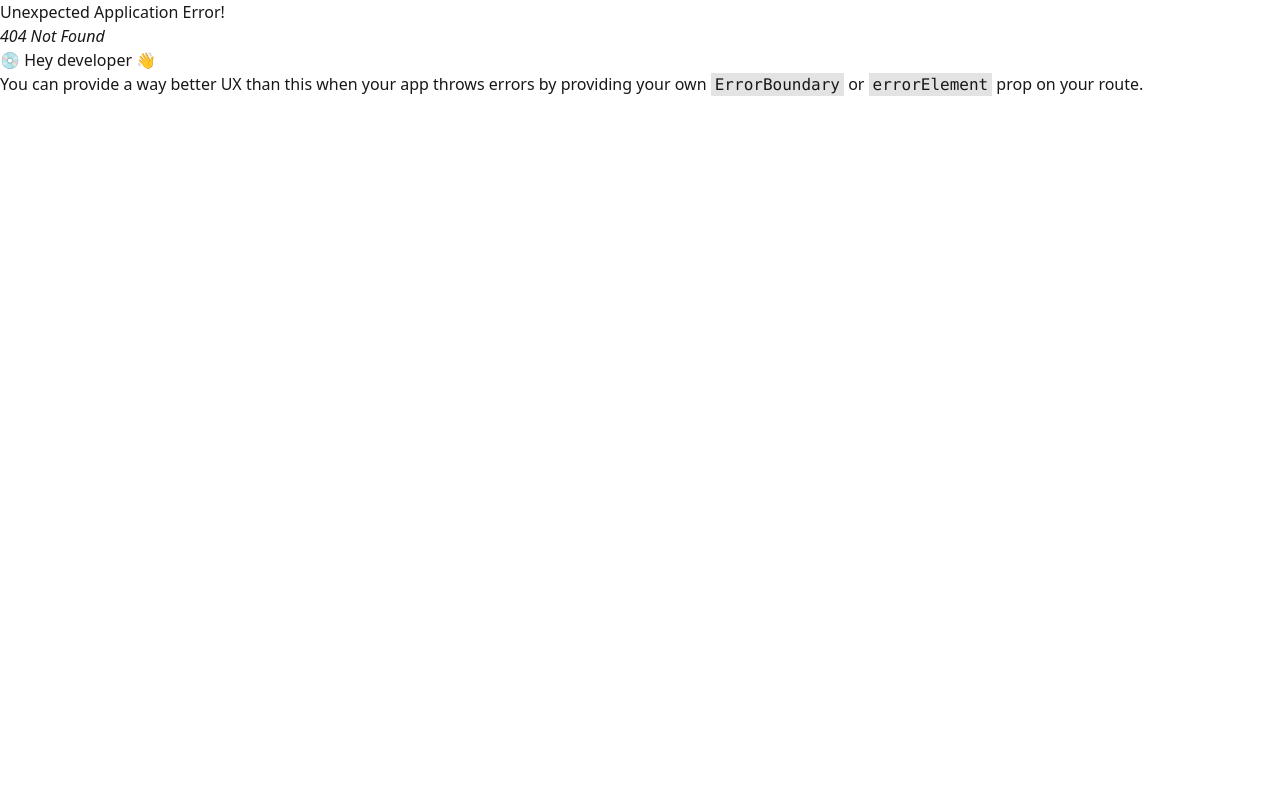
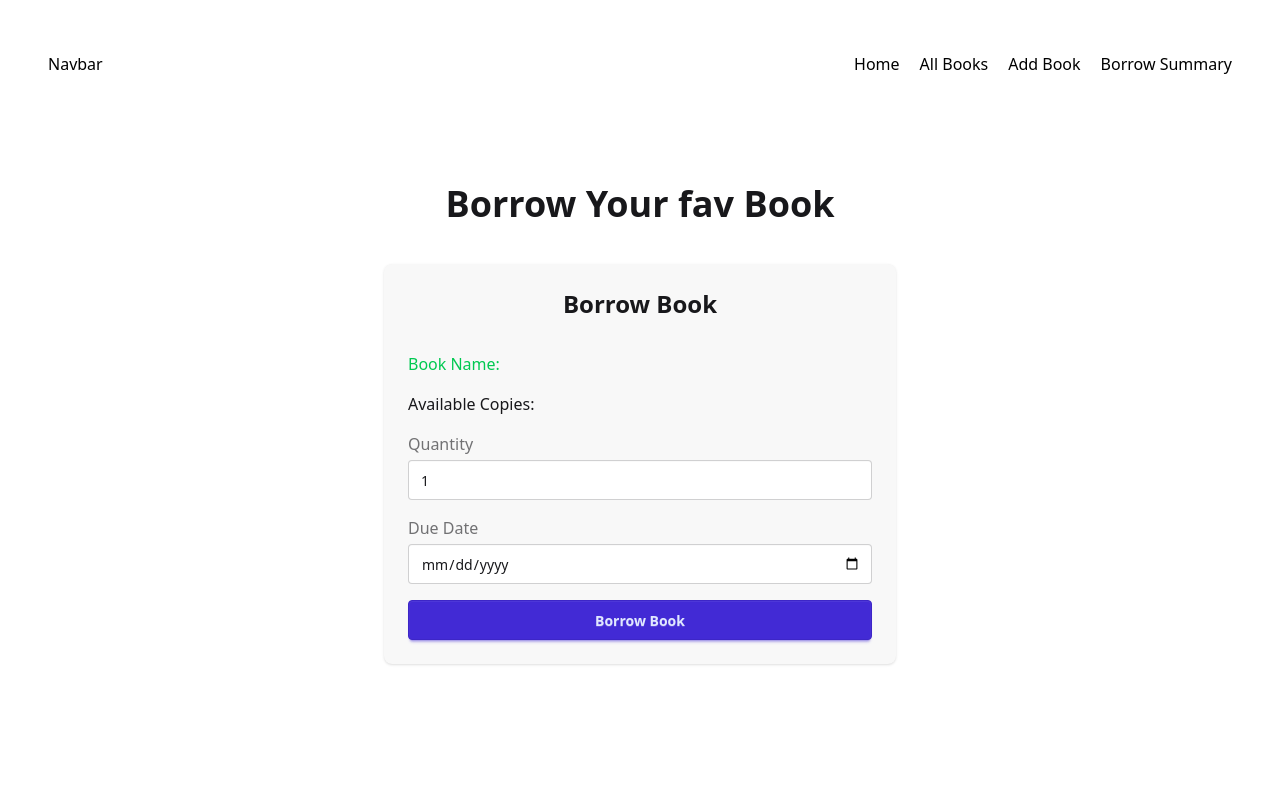
Before and after one commit to nodeNINJAr/B5-A4, a React (Vite) app: page /borrow/1 in a window 1280 px wide. Before the commit this address had no page. Shown: the top 800 px of the page. Built offline with nearby package versions, Linux system fonts and the light colour scheme.

Commit message:
borrow-form-added

```diff
--- a/src/components/modules/actionComp/ActionComp.tsx
+++ b/src/components/modules/actionComp/ActionComp.tsx
@@ -10,8 +10,7 @@ const ActionComp = ({ bookData }: { bookData: IBook }) => {
 const [deleteItem, {isLoading,isSuccess}] = useDeleteBookMutation()
 
 
-
-//
+// handle delete
  const handleDelete = (bool:boolean)=>{
          console.log(bool);
           if(bool===true){
@@ -31,7 +30,7 @@ const [deleteItem, {isLoading,isSuccess}] = useDeleteBookMutation()
           <DeleteModal handleDelete={handleDelete} isLoading={isLoading} isSuccess={isSuccess} />
           <button className="cursor-pointer" onClick={()=>handleUpdate(bookData?._id)}></button>
           <Link to={`/edit-book/${bookData._id}`} state={{initialData:bookData}}><CircleFadingArrowUp className="text-green-500" /></Link>
-          <button className="btn btn-primary">Borrow<DiamondPlus className="w-6" /></button>
+          <Link className="btn btn-primary" to={`/borrow/${bookData._id}`} state={{initialData:{title:bookData?.title, copies:bookData?.copies}}}>Borrow<DiamondPlus className="w-6" /></Link>
     </div>
   )
 }
--- /dev/null
+++ b/src/components/modules/form/BorrowBookForm.tsx
@@ -0,0 +1,102 @@
+import { useForm, type FieldValues, type SubmitHandler } from 'react-hook-form';
+import { useBorrowBookMutation } from '../../../redux/api/bookApi';
+import { Loader2 } from 'lucide-react';
+import { useLocation, useNavigate } from 'react-router';
+import type { IBorrow } from '../../../types';
+
+
+//
+const BorrowBookForm = ({ bookId }: IBorrow) => {
+
+    //
+  const {
+    register,
+    handleSubmit,
+    reset,
+    formState: { errors },
+  } = useForm({
+    defaultValues: {
+      quantity: 1,
+      dueDate: '',
+    },
+  });
+
+  //
+  const [borrowBook, { isLoading }] = useBorrowBookMutation();
+  // location
+  const {state} = useLocation();
+  const navigate = useNavigate();
+
+
+
+
+
+//
+  const onSubmit:SubmitHandler<FieldValues> = async (data) => {
+    //
+    try {
+      const payload = {
+        ...data,
+        quantity: parseInt(data.quantity),
+        book: bookId,
+      };
+      await borrowBook(payload).unwrap();
+      alert('Book borrowed successfully!');
+      reset();
+      navigate("/borrow-summary")
+    } catch (err) {
+      console.error(err);
+      alert('Failed to borrow book');
+    }
+  };
+
+  //
+  return (
+    <form onSubmit={handleSubmit(onSubmit)} className="max-w-lg mx-auto p-6 bg-base-200 rounded-lg shadow">
+      <h2 className="text-2xl font-bold mb-8 text-center">Borrow Book</h2>
+
+      {/* title */}
+      <div className="form-control mb-4">
+          <p className='font-medium capitalize text-green-500'>Book Name: {state?.initialData?.title}</p>
+      </div>
+      {/* copies */}
+      <div className="form-control mb-4">
+          <p className={`font-medium capitalize ${state?.initialData?.copies > 3 && state?.initialData?.copies < 10 && "text-yellow-500" || state?.initialData?.copies >= 10 && "text-green-500" || state?.initialData?.copies <= 3 && "text-red-500"}`}>Available Copies: {state?.initialData?.copies}</p>
+      </div>
+
+      {/* Quantity */}
+      <div className="form-control mb-4">
+        <label className="label">Quantity</label>
+        <input
+          type="number"
+          min={1}
+          {...register('quantity', {
+            required: 'Quantity is required',
+            min: { value: 1, message: 'At least 1 copy must be borrowed' },
+            valueAsNumber: true,
+          })}
+          className="input input-bordered w-full mt-1"
+        />
+        {errors.quantity && <p className="text-red-500 text-sm">{errors.quantity.message}</p>}
+      </div>
+
+      {/* Due Date */}
+      <div className="form-control mb-4">
+        <label className="label">Due Date</label>
+        <input
+          type="date"
+          {...register('dueDate', { required: 'Due date is required' })}
+          className="input input-bordered w-full mt-1"
+        />
+        {errors.dueDate && <p className="text-red-500 text-sm">{errors.dueDate.message}</p>}
+      </div>
+
+      {/* Submit */}
+      <button type="submit" className="btn btn-primary w-full" disabled={isLoading}>
+        {isLoading ? <Loader2/> : 'Borrow Book'}
+      </button>
+    </form>
+  );
+};
+
+export default BorrowBookForm;
--- a/src/components/modules/modal/UpdateModal.tsx
+++ /dev/null
@@ -1,9 +0,0 @@
-import React from 'react'
-
-const UpdateModal = () => {
-  return (
-    <div>UpdateModal</div>
-  )
-}
-
-export default UpdateModal
--- a/src/pages/Books.tsx
+++ b/src/pages/Books.tsx
@@ -20,8 +20,8 @@ const {data:books, isLoading} = useGetBooksQuery(undefined);
     <div>
         <div className='flex justify-between gap-5 items-center'><h2 className=''>All Books Here</h2> <button className='btn btn-accent'>Add Books</button></div>
          {/*  */}
-          {books.data.length > 0 ? <>
-             <BooksTable books={books.data}/>
+          {books?.data?.length > 0 ? <>
+             <BooksTable books={books?.data ?? []}/>
           </> :
            <p className='flex justify-center items-center min-h-dvh text-red-600 text-3xl font-semibold'>No Books found</p>
           }
--- a/src/pages/CreateBooks.tsx
+++ b/src/pages/CreateBooks.tsx
@@ -1,21 +1,33 @@
-import { useLocation } from 'react-router';
+import { useLocation, useParams } from 'react-router';
 import BookForm from '../components/modules/form/BookForm'
 import UpdateBookForm from '../components/modules/form/UpdateBookForm';
+import BorrowBookForm from '../components/modules/form/BorrowBookForm';
 
 const CreateBooks = () => {
 
 const {pathname} = useLocation();
+const id = useParams();
 
+//
+const renderForm =()=>{
+    switch (pathname) {
+    case '/create-book':
+      return <BookForm/>
+    case `/edit-book/${id?.id}`:
+      return <UpdateBookForm/>
+    case `/borrow/${id?.bookId}`:
+      return <BorrowBookForm bookId={id?.bookId}/>
+     default:
+       return null
+   }
+
+}
 
   //
   return (
     <div className='space-y-10 py-14'>
-       <h2 className='text-center text-4xl font-bold'>{pathname==="/create-book"?"Create a New Book":"Update Your Existing Book"}</h2>
-       {/*  */}
-       {pathname==="/create-book"?
-         <BookForm/> :
-        <UpdateBookForm />
-       }
+       <h2 className='text-center text-4xl font-bold'>{pathname==="/create-book" && "Create a New Book" || pathname === `/edit-book/${id?.id}`&& "Update Your Existing Book" ||  pathname === `/borrow/${id?.bookId}`&& "Borrow Your fav Book" }</h2>
+        {renderForm()}
     </div>
   )
 }
--- a/src/redux/api/bookApi.ts
+++ b/src/redux/api/bookApi.ts
@@ -45,8 +45,18 @@ export const bookApi = createApi({
       }),
       invalidatesTags: ['book'],
     }),
+
+    // borrow book
+    borrowBook: builder.mutation({
+      query: (borrowData) => ({
+        url: '/borrow',
+        method: 'POST',
+        body: borrowData,
+      }),
+      invalidatesTags: ['book'],
+    }),
   }),
 });
 
 // Export hooks
-export const { useGetBooksQuery, useDeleteBookMutation , useAddBookMutation, useGetBookQuery, useUpdateBookMutation} = bookApi;
+export const { useGetBooksQuery, useDeleteBookMutation , useAddBookMutation, useGetBookQuery, useUpdateBookMutation, useBorrowBookMutation } = bookApi;
--- a/src/router/index.tsx
+++ b/src/router/index.tsx
@@ -26,6 +26,10 @@ const router = createBrowserRouter([
           path:'/edit-book/:id',
           Component:CreateBooks,
         },
+          {
+          path:'/borrow/:bookId',
+          Component:CreateBooks,
+        },
         {
           path:'/borrow-summary',
           Component:BorrowSummary,
--- a/src/types.ts
+++ b/src/types.ts
@@ -18,3 +18,9 @@ export interface IBookForm {
   copies: number;
   available: boolean;
 };
+
+export interface IBorrow {
+  bookId:string;
+  copies:number;
+  duedate:string
+}
```
Also changed, not shown: src/App.tsx (+4 -4 lines).
